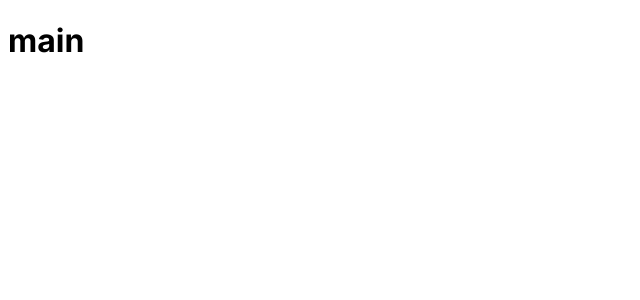
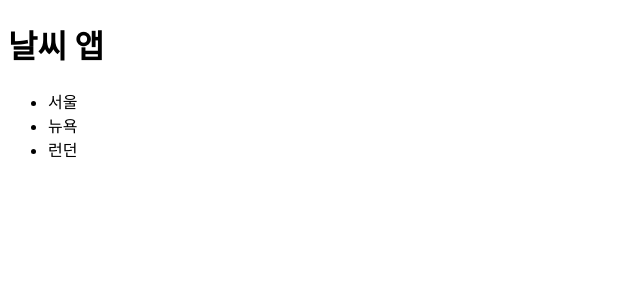
Before and after one commit to hajoeun/weather-app, a Next.js app: page / in a window 1280 px wide. Shown: the top 300 px of the page, without its empty margins (0-640 px from the left). Built offline with nearby package versions, Linux system fonts and the light colour scheme.

Commit message:
페이지 구성하기

```diff
--- a/src/app/page.tsx
+++ b/src/app/page.tsx
@@ -1,3 +1,12 @@
 export default function Home() {
-  return <h1>main</h1>
+  return (
+    <>
+      <h1>날씨 앱</h1>
+      <ul>
+        <li>서울</li>
+        <li>뉴욕</li>
+        <li>런던</li>
+      </ul>
+    </>
+  )
 }
```
Also changed, not shown: src/app/[location]/page.tsx (added, +15 -0 lines).
